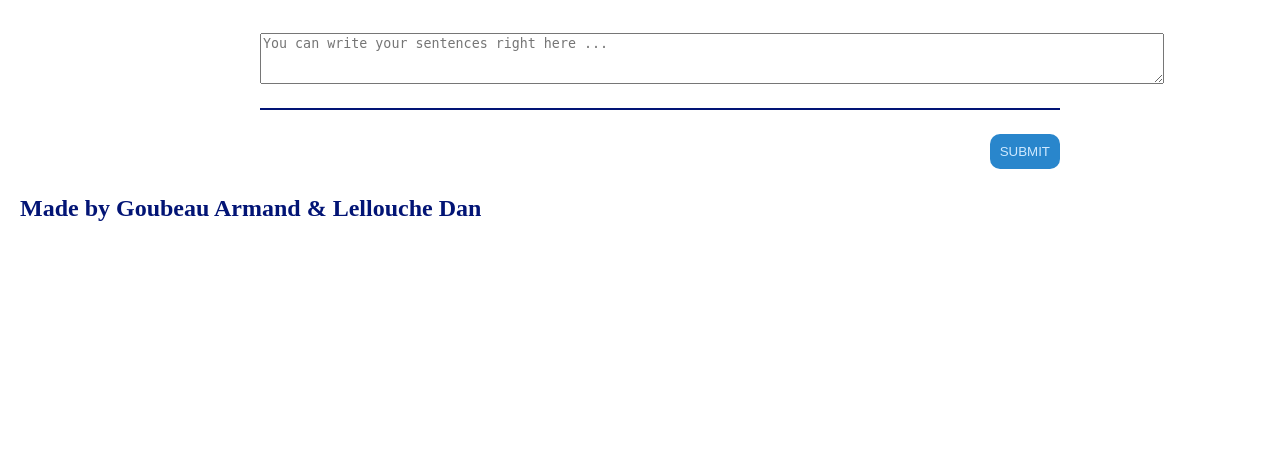
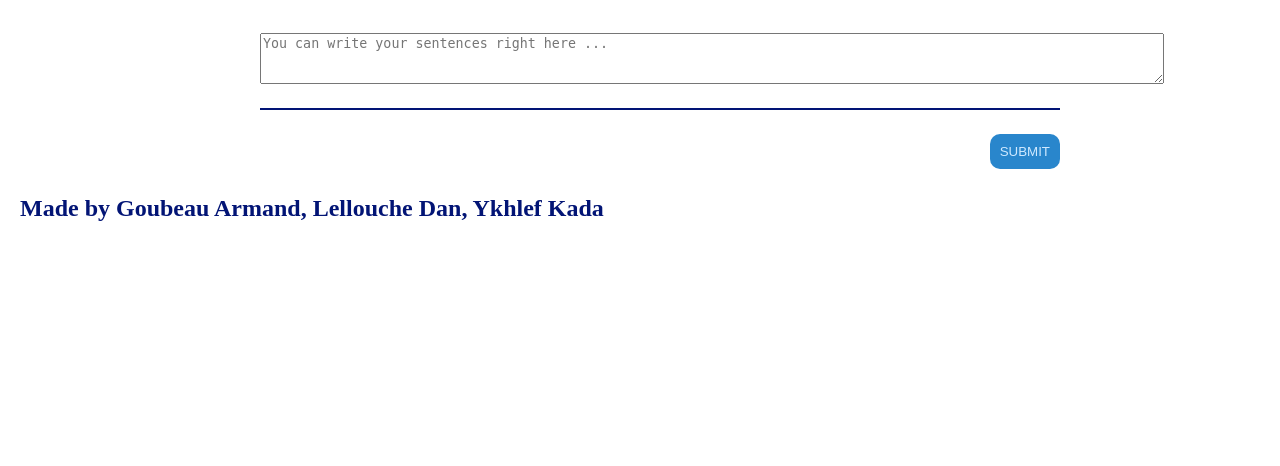
Before and after one commit to aprag/Data_Eng_Sentiment_Docker, a Flask app: page / in a window 1280 px wide. Shown: the part 184-650 px from the top of the page. Run offline with Flask 2, Linux system fonts and the light colour scheme; parts of the project's set-up code (start-up, migrations or seed data) failed here and were passed over.

Commit message:
Add files via upload

```diff
--- a/templates/form.html
+++ b/templates/form.html
@@ -27,6 +27,6 @@ table, th, td {
             <p></p>
             {% endif %}
         </div>
-        <h2>Made by Goubeau Armand & Lellouche Dan</h2>
+        <h2>Made by Goubeau Armand, Lellouche Dan, Ykhlef Kada</h2>
     </body>
 </html>
```
